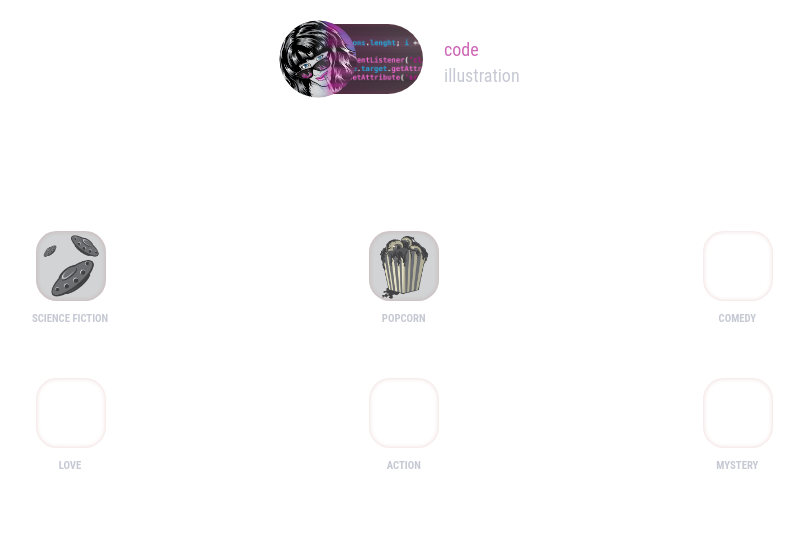
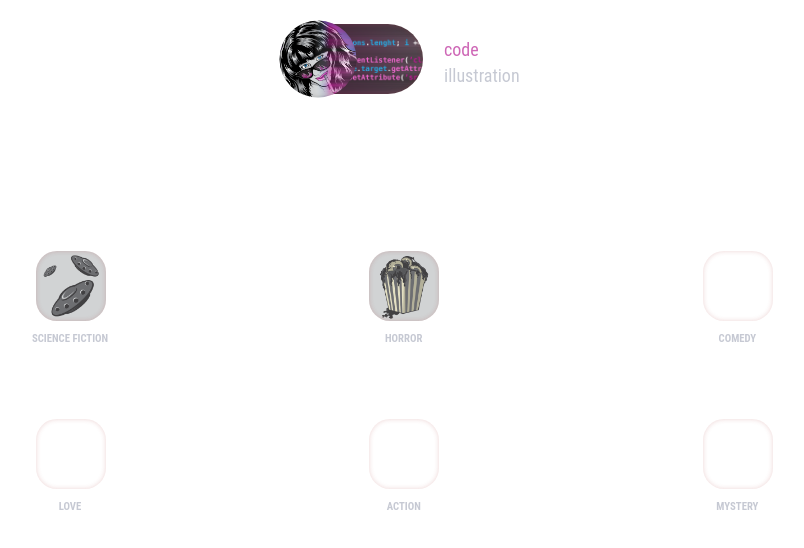
Before and after one commit to margamb/movies-genre, a plain HTML site: page index.html in a window 1280 px wide. Shown: the whole page, without its empty margins (211-1015 px from the left). Drawn offline with Linux system fonts and the light colour scheme.

Commit message:
Change padding-top items-genre

```diff
--- a/index.html
+++ b/index.html
@@ -24,7 +24,7 @@
 
         <div class="itemsGenre">
             <input type="checkbox" class="check horror">
-            <h6>POPCORN</h6>
+            <h6>HORROR</h6>
         </div>
 
         <div class="itemsGenre">
--- a/styles.css
+++ b/styles.css
@@ -102,7 +102,7 @@ input:checked + .work::before {
     padding-right: 4%;
     width: 29%;
     margin: auto;
-    padding-top: 5%;
+    padding-top: 7%;
 }
 
 /*scienceFiction*/
```
